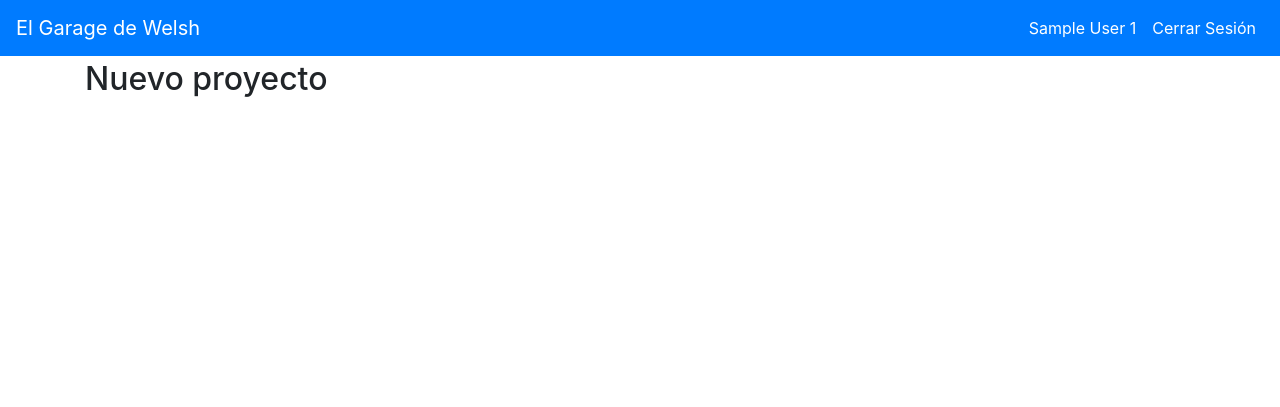
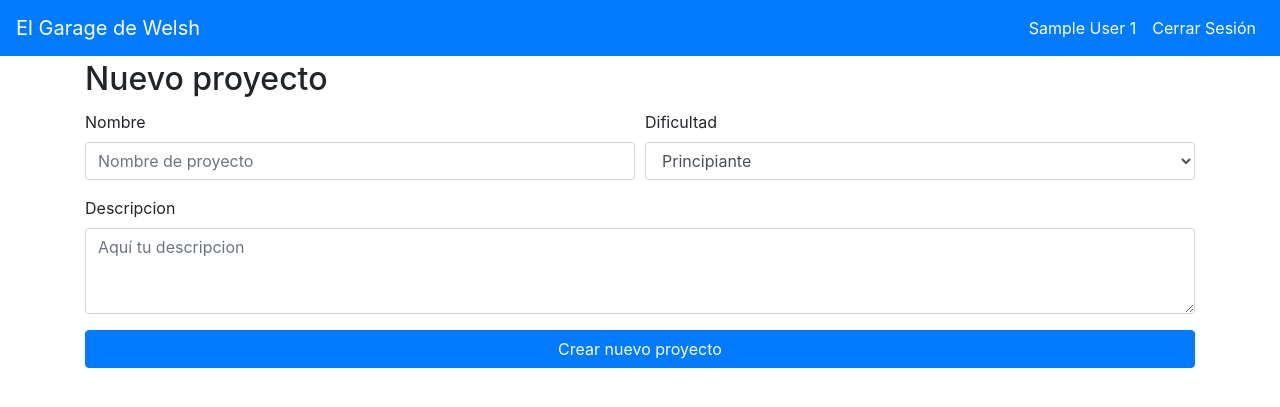
Before and after one commit to Angel-AG/BasesDeDatos, a PHP site: page /newProject.php in a window 1280 px wide. Shown: the top 407 px of the page. Run offline with PHP 8.4, Linux system fonts and the light colour scheme; the visitor is signed in with stand-in values (Sample User, id 1); a stand-in replaces the project's code that opens the database connection.

Commit message:
newProject php

```diff
--- a/createAcc.php
+++ b/createAcc.php
@@ -194,6 +194,7 @@
           </div>
         </div>
         <button type="submit" class="btn btn-primary btn-block">Crear cuenta</button>
+        <span class="error"><?php echo $err?></span>
       </form>
     </div>
 
--- a/newProject.php
+++ b/newProject.php
@@ -13,6 +13,72 @@
   }
 ?>
 <?php include 'connectDB.php'?>
+<?php
+  $ID = $nameProy = $dif = $descrip = null;
+  $nameProyErr = $descripErr = null;
+  $allOK = false;
+
+  if ($_SERVER["REQUEST_METHOD"] == "POST" && !empty($_POST["dificultad"])) {
+    $allOK = true;
+
+    $nameProy = !empty($_POST["nameProy"]) ? test_input($_POST["nameProy"]) : '';
+    if (empty($_POST["nameProy"])) {
+      $nameProyErr = "Ingresa nombre";
+      $allOK = false;
+    }
+
+    if ($_POST["dificultad"] == "Principiante" || $_POST["dificultad"] == "Intermedio" || $_POST["dificultad"] == "Avanzado") {
+      $dif = $_POST["dificultad"];
+    }
+    else {
+      $allOK = false;
+    }
+
+    $descrip = !empty($_POST["descripcion"]) ? test_input($_POST["descripcion"]) : '';
+    if (empty($_POST["descripcion"])) {
+      $descripErr = "Ingresa descripcion";
+      $allOK = false;
+    }
+  }
+
+  if ($allOK) {
+    if ($nextIDProy = $conn->prepare("SELECT max(ID_Proyecto) AS ID FROM proyecto;")) {
+      $nextIDProy->execute();
+
+      $ID = 0;
+      $result = $nextIDProy->get_result();
+      if ($result->num_rows != 0) {
+        $row = $result->fetch_assoc();
+        $ID = $row["ID"] + 1;
+
+        if ($addProy = $conn->prepare("INSERT INTO proyecto (ID_Proyecto, Nombre, Autor, Fecha_de_creacion, Dificultad, Descripcion)
+                                        VALUES (?, ?, ?, NOW(), ?, ?);")) {
+          $addProy->bind_param("isiss", $ID, $nameProy, $_SESSION["userID"], $dif, $descrip);
+          $addProy->execute();
+
+          header("Location: myProjects.php");
+          // header("Location: proyecto.php?proy=" .$ID."");
+        }
+        else {
+          $err = "Dificultades técnicas, intente después";
+          $allOK = false;
+        }
+
+      }
+      else {
+        $allOK = false;
+      }
+    }
+    else {
+      $err = "Dificultades técnicas, intente después";
+      $allOK = false;
+    }
+
+    if (!$allOK) {
+      // header("Location: newProject.php");
+    }
+  }
+?>
 <!doctype html>
 <html lang="en">
   <head>
@@ -31,7 +97,32 @@
 
     <div class="container">
       <h2 class="card-title">Nuevo proyecto</h2>
-      <!-- SQL HERE - SQL HERE - SQL HERE - SQL HERE -->
+      <form action="<?php echo htmlspecialchars($_SERVER["PHP_SELF"]);?>" method="post">
+        <div class="form-row">
+          <div class="form-group col">
+            <label for="nameProy">Nombre</label>
+            <input type="text" class="form-control" id="nameProy" name="nameProy" placeholder="Nombre de proyecto" required>
+            <span class="error"><?php echo $nameProyErr;?></span>
+          </div>
+          <div class="form-group col">
+            <label for="dificultad">Dificultad</label>
+            <select class="form-control" id="dificultad" name="dificultad" required>
+              <option value="Principiante">Principiante</option>
+              <option value="Intermedio">Intermedio</option>
+              <option value="Avanzado">Avanzado</option>
+            </select>
+          </div>
+        </div>
+        <div class="form-row">
+          <div class="form-group col">
+            <label for="descripcion">Descripcion</label>
+            <textarea class="form-control" id="descripcion" rows="3" name="descripcion" placeholder="Aquí tu descripcion" max="254" required></textarea>
+          </div>
+          <span class="error"><?php echo $descripErr;?></span>
+        </div>
+        <button type="submit" class="btn btn-primary btn-block">Crear nuevo proyecto</button>
+        <span class="error"><?php echo $err?></span>
+      </form>
     </div>
 
     <!-- Optional JavaScript -->
```
